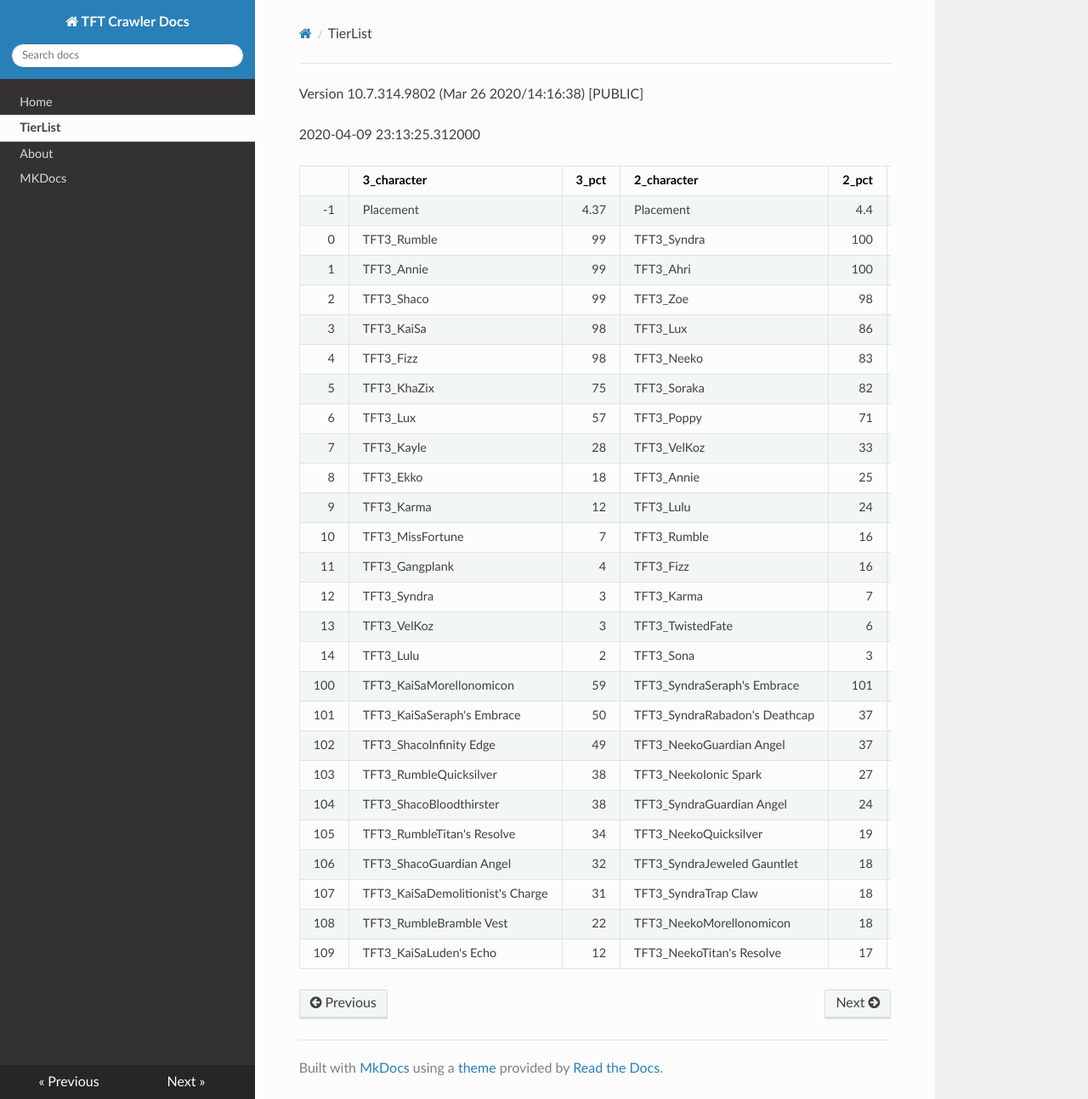
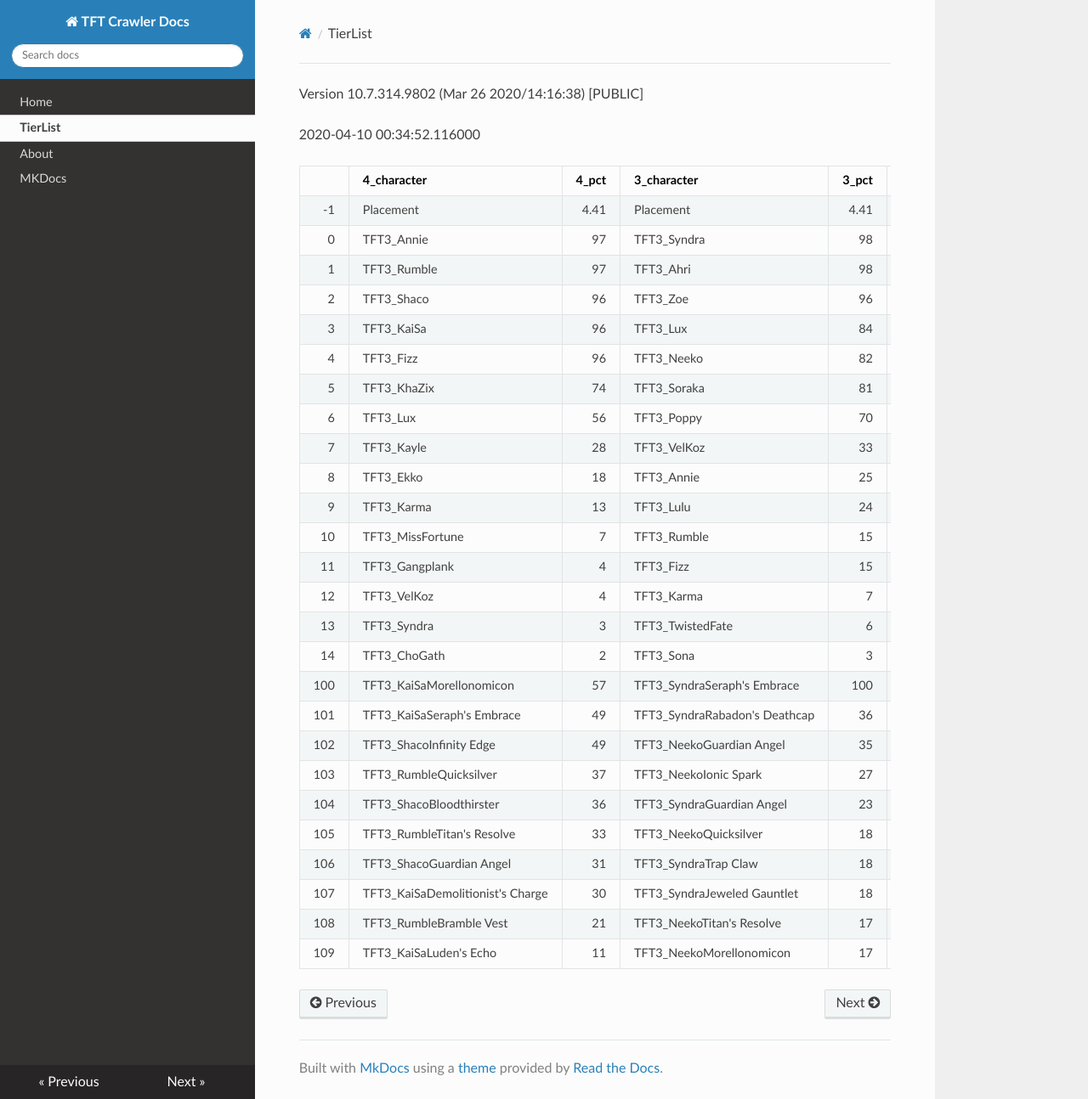
Before and after one commit to JamesYouL2/TFT-Crawler, an MkDocs documentation site: the page built from docs/tierlist.md, in a window 1280 px wide and 1294 px high. Shown: the whole window at 85% size. Built offline with MkDocs 1.6.1, drawn with Linux system fonts in a browser that asks for light colours; nearby versions of some CDN libraries.

Commit message:
Update tierlist.md

```diff
--- a/docs/tierlist.md
+++ b/docs/tierlist.md
@@ -1,32 +1,32 @@
 Version 10.7.314.9802 (Mar 26 2020/14:16:38) [PUBLIC] <Releases/10.7>
 
-2020-04-09 23:13:25.312000
+2020-04-10 00:34:52.116000
 
-|     | 3_character                      |   3_pct | 2_character                   |   2_pct | 4_character                     |   4_pct | 1_character                    |   1_pct | 5_character                      |   5_pct |
-|----:|:---------------------------------|--------:|:------------------------------|--------:|:--------------------------------|--------:|:-------------------------------|--------:|:---------------------------------|--------:|
-|  -1 | Placement                        |    4.37 | Placement                     |     4.4 | Placement                       |    4.44 | Placement                      |    4.45 | Placement                        |    4.63 |
-|   0 | TFT3_Rumble                      |   99    | TFT3_Syndra                   |   100   | TFT3_Vi                         |   88    | TFT3_Mordekaiser               |  100    | TFT3_Blitzcrank                  |   76    |
-|   1 | TFT3_Annie                       |   99    | TFT3_Ahri                     |   100   | TFT3_Irelia                     |   74    | TFT3_Karma                     |   99    | TFT3_Malphite                    |   64    |
-|   2 | TFT3_Shaco                       |   99    | TFT3_Zoe                      |    98   | TFT3_Lucian                     |   71    | TFT3_Jhin                      |   99    | TFT3_ChoGath                     |   59    |
-|   3 | TFT3_KaiSa                       |   98    | TFT3_Lux                      |    86   | TFT3_MissFortune                |   69    | TFT3_Ashe                      |   96    | TFT3_Vi                          |   58    |
-|   4 | TFT3_Fizz                        |   98    | TFT3_Neeko                    |    83   | TFT3_Kayle                      |   66    | TFT3_Lulu                      |   71    | TFT3_VelKoz                      |   57    |
-|   5 | TFT3_KhaZix                      |   75    | TFT3_Soraka                   |    82   | TFT3_Leona                      |   59    | TFT3_Jayce                     |   54    | TFT3_KhaZix                      |   56    |
-|   6 | TFT3_Lux                         |   57    | TFT3_Poppy                    |    71   | TFT3_Fiora                      |   59    | TFT3_WuKong                    |   52    | TFT3_TwistedFate                 |   45    |
-|   7 | TFT3_Kayle                       |   28    | TFT3_VelKoz                   |    33   | TFT3_Ekko                       |   57    | TFT3_Lux                       |   50    | TFT3_MasterYi                    |   40    |
-|   8 | TFT3_Ekko                        |   18    | TFT3_Annie                    |    25   | TFT3_Thresh                     |   50    | TFT3_Shaco                     |   50    | TFT3_Yasuo                       |   39    |
-|   9 | TFT3_Karma                       |   12    | TFT3_Lulu                     |    24   | TFT3_Ezreal                     |   37    | TFT3_JarvanIV                  |   45    | TFT3_Shen                        |   36    |
-|  10 | TFT3_MissFortune                 |    7    | TFT3_Rumble                   |    16   | TFT3_Blitzcrank                 |   37    | TFT3_Poppy                     |   32    | TFT3_Sona                        |   28    |
-|  11 | TFT3_Gangplank                   |    4    | TFT3_Fizz                     |    16   | TFT3_Shen                       |   29    | TFT3_Leona                     |   18    | TFT3_Lulu                        |   20    |
-|  12 | TFT3_Syndra                      |    3    | TFT3_Karma                    |     7   | TFT3_ChoGath                    |   28    | TFT3_Kassadin                  |    9    | TFT3_Kayle                       |   20    |
-|  13 | TFT3_VelKoz                      |    3    | TFT3_TwistedFate              |     6   | TFT3_Malphite                   |   26    | TFT3_Thresh                    |    9    | TFT3_Karma                       |   17    |
-|  14 | TFT3_Lulu                        |    2    | TFT3_Sona                     |     3   | TFT3_Jinx                       |   21    | TFT3_Soraka                    |    5    | TFT3_Irelia                      |   17    |
-| 100 | TFT3_KaiSaMorellonomicon         |   59    | TFT3_SyndraSeraph's Embrace   |   101   | TFT3_IreliaInfinity Edge        |   56    | TFT3_JhinInfinity Edge         |   61    | TFT3_VelKozSeraph's Embrace      |   52    |
-| 101 | TFT3_KaiSaSeraph's Embrace       |   50    | TFT3_SyndraRabadon's Deathcap |    37   | TFT3_LucianRed Buff             |   31    | TFT3_JhinGuardian Angel        |   59    | TFT3_VelKozMorellonomicon        |   30    |
-| 102 | TFT3_ShacoInfinity Edge          |   49    | TFT3_NeekoGuardian Angel      |    37   | TFT3_IreliaGuardian Angel       |   22    | TFT3_JhinRunaan's Hurricane    |   46    | TFT3_VelKozQuicksilver           |   30    |
-| 103 | TFT3_RumbleQuicksilver           |   38    | TFT3_NeekoIonic Spark         |    27   | TFT3_KayleGuinsoo's Rageblade   |   22    | TFT3_JhinLast Whisper          |   38    | TFT3_ChoGathGuardian Angel       |   23    |
-| 104 | TFT3_ShacoBloodthirster          |   38    | TFT3_SyndraGuardian Angel     |    24   | TFT3_JinxGiant Slayer           |   18    | TFT3_MordekaiserMorellonomicon |   21    | TFT3_VelKozRabadon's Deathcap    |   19    |
-| 105 | TFT3_RumbleTitan's Resolve       |   34    | TFT3_NeekoQuicksilver         |    19   | TFT3_IreliaInfiltrator's Talons |   14    | TFT3_ShacoGuardian Angel       |   17    | TFT3_MasterYiGuinsoo's Rageblade |   19    |
-| 106 | TFT3_ShacoGuardian Angel         |   32    | TFT3_SyndraJeweled Gauntlet   |    18   | TFT3_IreliaBloodthirster        |   14    | TFT3_ShacoBloodthirster        |   16    | TFT3_MasterYiQuicksilver         |   18    |
-| 107 | TFT3_KaiSaDemolitionist's Charge |   31    | TFT3_SyndraTrap Claw          |    18   | TFT3_KayleGuardian Angel        |   14    | TFT3_MordekaiserIonic Spark    |   14    | TFT3_YasuoHand Of Justice        |   12    |
-| 108 | TFT3_RumbleBramble Vest          |   22    | TFT3_NeekoMorellonomicon      |    18   | TFT3_IreliaLast Whisper         |   14    | TFT3_ShacoInfinity Edge        |   12    | TFT3_ChoGathTitan's Resolve      |   12    |
-| 109 | TFT3_KaiSaLuden's Echo           |   12    | TFT3_NeekoTitan's Resolve     |    17   | TFT3_ViIonic Spark              |   13    | TFT3_JayceIonic Spark          |   10    | TFT3_MasterYiBramble Vest        |   10    |
+|     | 4_character                      |   4_pct | 3_character                   |   3_pct | 1_character                    |   1_pct | 2_character                     |   2_pct |
+|----:|:---------------------------------|--------:|:------------------------------|--------:|:-------------------------------|--------:|:--------------------------------|--------:|
+|  -1 | Placement                        |    4.41 | Placement                     |    4.41 | Placement                      |    4.45 | Placement                       |    4.51 |
+|   0 | TFT3_Annie                       |   97    | TFT3_Syndra                   |   98    | TFT3_Mordekaiser               |   99    | TFT3_Vi                         |   78    |
+|   1 | TFT3_Rumble                      |   97    | TFT3_Ahri                     |   98    | TFT3_Karma                     |   98    | TFT3_Irelia                     |   58    |
+|   2 | TFT3_Shaco                       |   96    | TFT3_Zoe                      |   96    | TFT3_Jhin                      |   98    | TFT3_Kayle                      |   53    |
+|   3 | TFT3_KaiSa                       |   96    | TFT3_Lux                      |   84    | TFT3_Ashe                      |   96    | TFT3_MissFortune                |   53    |
+|   4 | TFT3_Fizz                        |   96    | TFT3_Neeko                    |   82    | TFT3_Lulu                      |   71    | TFT3_Lucian                     |   50    |
+|   5 | TFT3_KhaZix                      |   74    | TFT3_Soraka                   |   81    | TFT3_Jayce                     |   54    | TFT3_Blitzcrank                 |   48    |
+|   6 | TFT3_Lux                         |   56    | TFT3_Poppy                    |   70    | TFT3_WuKong                    |   52    | TFT3_Fiora                      |   42    |
+|   7 | TFT3_Kayle                       |   28    | TFT3_VelKoz                   |   33    | TFT3_Lux                       |   50    | TFT3_Leona                      |   42    |
+|   8 | TFT3_Ekko                        |   18    | TFT3_Annie                    |   25    | TFT3_Shaco                     |   49    | TFT3_Ekko                       |   41    |
+|   9 | TFT3_Karma                       |   13    | TFT3_Lulu                     |   24    | TFT3_JarvanIV                  |   45    | TFT3_Thresh                     |   39    |
+|  10 | TFT3_MissFortune                 |    7    | TFT3_Rumble                   |   15    | TFT3_Poppy                     |   33    | TFT3_ChoGath                    |   37    |
+|  11 | TFT3_Gangplank                   |    4    | TFT3_Fizz                     |   15    | TFT3_Leona                     |   18    | TFT3_Malphite                   |   36    |
+|  12 | TFT3_VelKoz                      |    4    | TFT3_Karma                    |    7    | TFT3_Thresh                    |   10    | TFT3_Shen                       |   32    |
+|  13 | TFT3_Syndra                      |    3    | TFT3_TwistedFate              |    6    | TFT3_Kassadin                  |    9    | TFT3_Ezreal                     |   28    |
+|  14 | TFT3_ChoGath                     |    2    | TFT3_Sona                     |    3    | TFT3_Soraka                    |    5    | TFT3_Jinx                       |   18    |
+| 100 | TFT3_KaiSaMorellonomicon         |   57    | TFT3_SyndraSeraph's Embrace   |  100    | TFT3_JhinInfinity Edge         |   60    | TFT3_IreliaInfinity Edge        |   40    |
+| 101 | TFT3_KaiSaSeraph's Embrace       |   49    | TFT3_SyndraRabadon's Deathcap |   36    | TFT3_JhinGuardian Angel        |   58    | TFT3_LucianRed Buff             |   22    |
+| 102 | TFT3_ShacoInfinity Edge          |   49    | TFT3_NeekoGuardian Angel      |   35    | TFT3_JhinRunaan's Hurricane    |   46    | TFT3_KayleGuinsoo's Rageblade   |   19    |
+| 103 | TFT3_RumbleQuicksilver           |   37    | TFT3_NeekoIonic Spark         |   27    | TFT3_JhinLast Whisper          |   39    | TFT3_IreliaGuardian Angel       |   16    |
+| 104 | TFT3_ShacoBloodthirster          |   36    | TFT3_SyndraGuardian Angel     |   23    | TFT3_MordekaiserMorellonomicon |   21    | TFT3_VelKozSeraph's Embrace     |   14    |
+| 105 | TFT3_RumbleTitan's Resolve       |   33    | TFT3_NeekoQuicksilver         |   18    | TFT3_ShacoGuardian Angel       |   17    | TFT3_JinxGiant Slayer           |   14    |
+| 106 | TFT3_ShacoGuardian Angel         |   31    | TFT3_SyndraTrap Claw          |   18    | TFT3_ShacoBloodthirster        |   16    | TFT3_KayleGuardian Angel        |   12    |
+| 107 | TFT3_KaiSaDemolitionist's Charge |   30    | TFT3_SyndraJeweled Gauntlet   |   18    | TFT3_MordekaiserIonic Spark    |   14    | TFT3_KayleRapid Firecannon      |   11    |
+| 108 | TFT3_RumbleBramble Vest          |   21    | TFT3_NeekoTitan's Resolve     |   17    | TFT3_ShacoInfinity Edge        |   12    | TFT3_IreliaInfiltrator's Talons |   10    |
+| 109 | TFT3_KaiSaLuden's Echo           |   11    | TFT3_NeekoMorellonomicon      |   17    | TFT3_JayceIonic Spark          |   11    | TFT3_IreliaBloodthirster        |   10    |
```
